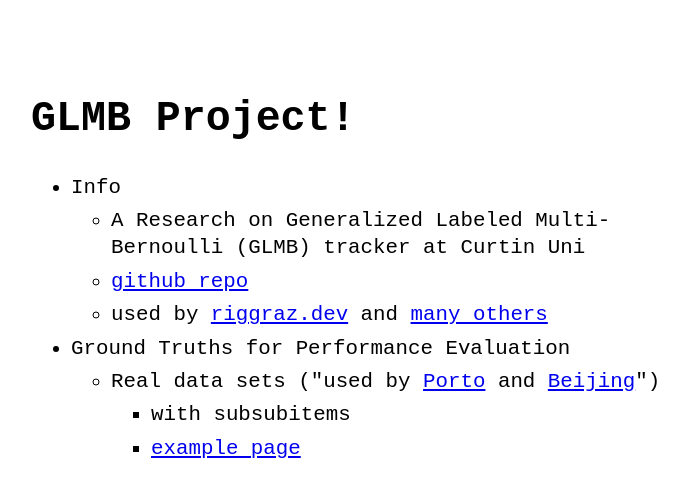
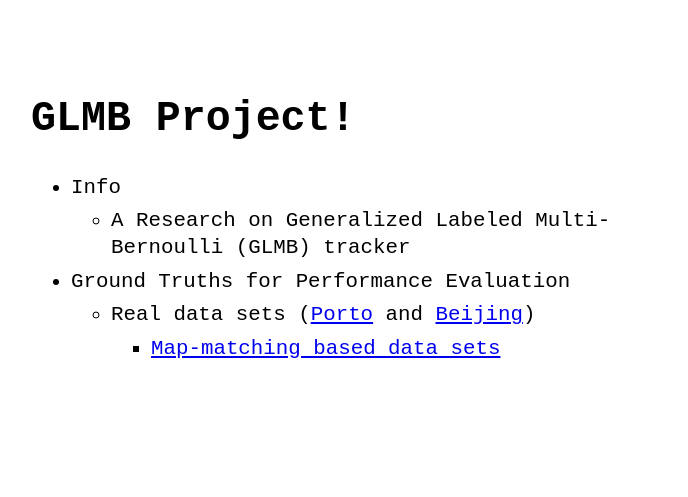
Before and after one commit to scbeom/RFS_Project, a Jekyll site: the page built from index.md, in a window 1280 px wide. Shown: the top 497 px of the page, without its empty margins (289-977 px from the left). Built offline with Jekyll 4.4.1, drawn with Linux system fonts in a browser that asks for light colours.

Commit message:
Update menu.yml

```diff
--- a/_data/menu.yml
+++ b/_data/menu.yml
@@ -4,10 +4,10 @@
 entries:
   - title: Info
     entries:
-      - title: A Research on Generalized Labeled Multi-Bernoulli (GLMB) tracker at Curtin Uni
-      - title: github repo
-        url: https://github.com/riggraz/no-style-please
-      - title: "used by <a href='https://riggraz.dev'>riggraz.dev</a> and <a href='https://github.com/riggraz/no-style-please/network/dependents'>many others</a>"
+      - title: A Research on Generalized Labeled Multi-Bernoulli (GLMB) tracker
+#       - title: github repo
+#         url: https://github.com/riggraz/no-style-please
+#       - title: "used by <a href='https://riggraz.dev'>riggraz.dev</a> and <a href='https://github.com/riggraz/no-style-please/network/dependents'>many others</a>"
 
 #   - title: all posts
 #     post_list:
@@ -28,10 +28,9 @@ entries:
 
   - title: Ground Truths for Performance Evaluation
     entries:
-      - title: Real data sets ("used by <a href='https://http://www.geolink.pt/ecmlpkdd2015-challenge/dataset.html'>Porto</a> and <a href='https://www.microsoft.com/en-us/research/publication/geolife-gps-trajectory-dataset-user-guide/'>Beijing</a>")
+      - title: Real data sets (<a href='https://www.kaggle.com/c/pkdd-15-predict-taxi-service-trajectory-i/overview'>Porto</a> and <a href='https://www.microsoft.com/en-us/research/publication/geolife-gps-trajectory-dataset-user-guide/'>Beijing</a>)
         entries:
-          - title: with subsubitems
-          - title: example page
+          - title: Map-matching based data sets
             url: about
 #   - title: PRO TIP
 #     entries:
```
